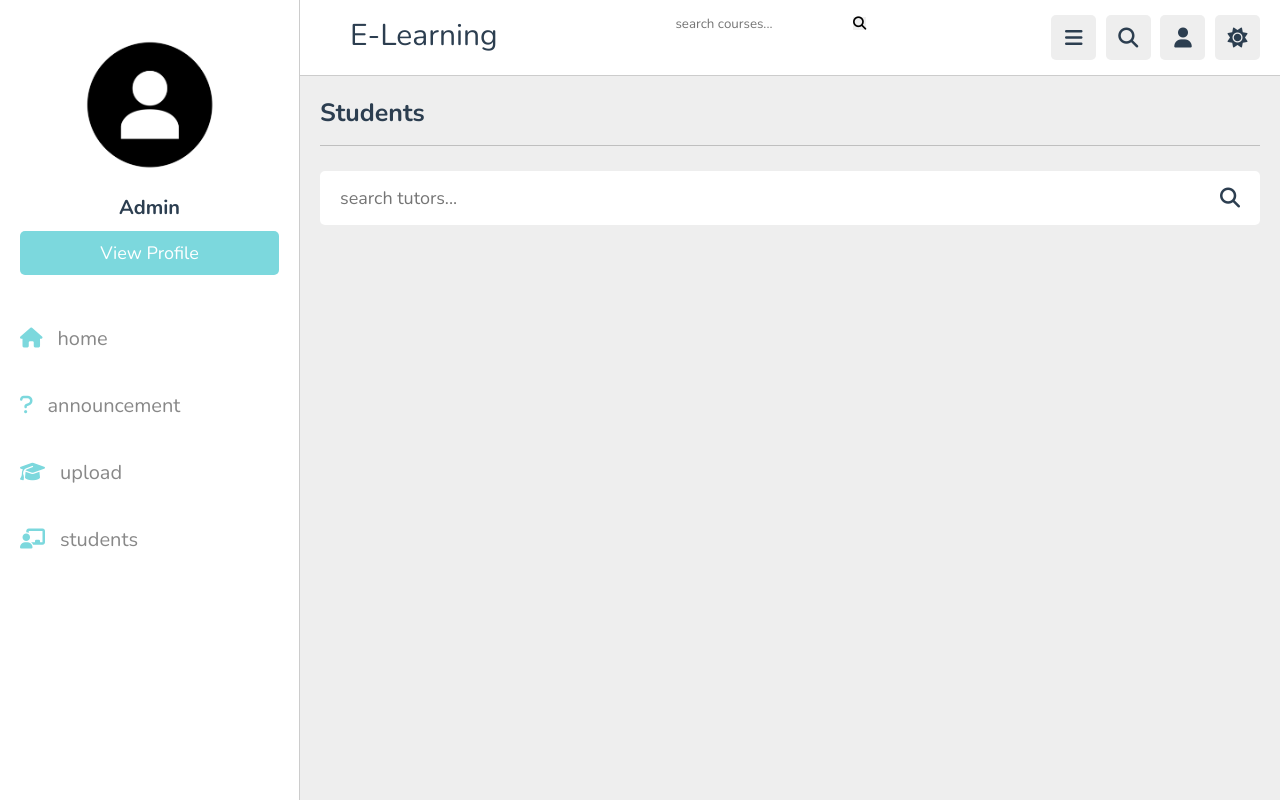
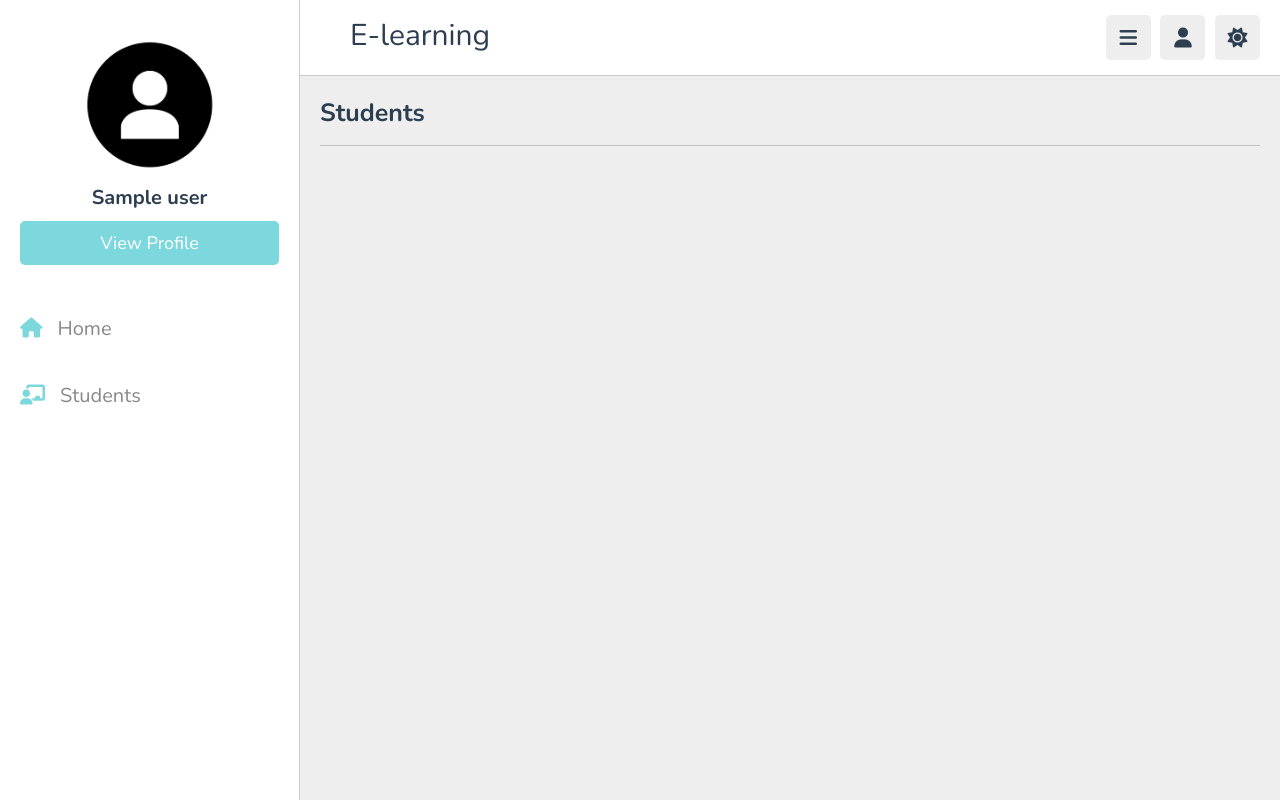
Before and after one commit to GauravDhanraja/E-learnify, a Flask app: template templates/admin/students.html in a window 1280 px wide. Run offline with Flask 3, Linux system fonts and the light colour scheme; the template is opened without the code that fills it: most values are stand-ins (such as "Sample title", 1, 10 or a date in 2020); data that the repository does not hold is empty; some libraries are stand-ins or nearby versions.

Commit message:
Configured student management and course assignment upload functionality

```diff
--- a/main.py
+++ b/main.py
@@ -115,22 +115,51 @@ def download_course_notes(course_name, filename):
         return "Unauthorized", 401
 
 def show_course_notes(course_name):
-    user_uid = session.get('user_uid')
-    user_details = get_users_data()
-    course = next((c for c in courses if c['name'] == course_name), None)
-    if course:
-        upload_path = f"subjects/{course_name}/public"
-        blobs = list(bucket.list_blobs(prefix=f"subjects/{course_name}/public/"))
-        files = []
-        for blob in blobs:
-            file_data = {
-                'filename': blob.name.split('/')[-1],
-                'download_url': blob.public_url
-            }
-            files.append(file_data)
-        return files
-    else:
-        return []
+    if 'user_id' in session:
+        user_uid = session.get('user_uid')
+        user_details = get_users_data()
+        course = next((c for c in courses if c['name'] == course_name), None)
+        if course:
+            upload_path = f"subjects/{course_name}/public"
+            blobs = list(bucket.list_blobs(prefix=f"subjects/{course_name}/public/"))
+            files = []
+            for blob in blobs:
+                file_data = {
+                    'filename': blob.name.split('/')[-1],
+                    'download_url': blob.public_url
+                }
+                files.append(file_data)
+            return files
+        else:
+            return []
+
+@app.route('/student/upload/<course_name>', methods=['POST'])
+def upload_assignment(course_name):
+    if 'user_id' in session:
+        uploaded_file = request.files['file']
+        if uploaded_file.filename == '':
+            return """
+            <script>
+                alert("No file selected for upload!");
+                window.history.back();
+            </script>
+            """
+
+        user_uid = session.get('user_uid')
+        user_details = get_users_data()
+        usn = user_details["usn"]
+        course = next((c for c in courses if c['name'] == course_name), None)
+        if course:
+            upload_path = f"subjects/{course_name}/private/{usn}"
+
+            filename = uploaded_file.filename
+            blob = bucket.blob(upload_path + '/' + filename)
+            blob.upload_from_file(uploaded_file)
+
+            return redirect(url_for("student_dashboard"))
+        else:
+            return "User not found!", 404
+
 
 
 @app.route('/userprof/<filename>')
@@ -328,6 +357,14 @@ def admin_profile_page():
     return render_template("admin/profile.html",userData = userData)
 
 
+@app.route("/admin/students", methods = ["GET"])
+def admin_students_list():
+    if 'user_id' in session:
+        user_details = get_users_data()
+        userData = {"name": user_details["name"]}
+    return render_template("admin/students.html", userData = userData)
+
+
 if __name__ == "__main__":
     app.secret_key = os.environ.get("FLASK_SECRET_KEY", "MeOWmEWOnIGGAa")
     app.run(debug=True)
--- a/templates/admin/home.html
+++ b/templates/admin/home.html
@@ -55,7 +55,7 @@
 
    <nav class="navbar">
       <a href="/admin/home"><i class="fas fa-home"></i><span>Home</span></a>
-      <a href="teachers.html"><i class="fas fa-chalkboard-user"></i><span>Students</span></a>
+      <a href="/admin/students"><i class="fas fa-chalkboard-user"></i><span>Students</span></a>
 
    </nav>
 
--- a/templates/admin/profile.html
+++ b/templates/admin/profile.html
@@ -55,7 +55,7 @@
 
    <nav class="navbar">
       <a href="/admin/home"><i class="fas fa-home"></i><span>Home</span></a>
-      <a href="students.html"><i class="fas fa-chalkboard-user"></i><span>Students</span></a>
+      <a href="/admin/students"><i class="fas fa-chalkboard-user"></i><span>Students</span></a>
 
    </nav>
 
--- a/templates/admin/students.html
+++ b/templates/admin/students.html
@@ -4,14 +4,14 @@
    <meta charset="UTF-8">
    <meta http-equiv="X-UA-Compatible" content="IE=edge">
    <meta name="viewport" content="width=device-width, initial-scale=1.0">
-   <title>teachers</title>
+   <title>Students</title>
 
    <!-- font awesome cdn link  -->
    <link rel="stylesheet" href="https://cdnjs.cloudflare.com/ajax/libs/font-awesome/6.1.2/css/all.min.css">
 
    <!-- custom css file link  -->
-   <link rel="stylesheet" href="css/style.css">
-   <link rel="stylesheet" href="css/teacher.css">
+   <link rel="stylesheet" href="{{ url_for('static', filename='css/style.css') }}">
+   <link rel="stylesheet" href="{{ url_for('static', filename='css/profile.css') }}">
 
 </head>
 <body>
@@ -20,28 +20,20 @@
 
    <section class="flex">
 
-      <a href="home.html" class="logo">E-Learning</a>
-
-      <form action="search.html" method="post" class="search-form">
-         <input type="text" name="search_box" required placeholder="search courses..." maxlength="100">
-         <button type="submit" class="fas fa-search"></button>
-      </form>
+      <a href="/admin/home" class="logo">E-learning</a>
 
       <div class="icons">
          <div id="menu-btn" class="fas fa-bars"></div>
-         <div id="search-btn" class="fas fa-search"></div>
          <div id="user-btn" class="fas fa-user"></div>
          <div id="toggle-btn" class="fas fa-sun"></div>
       </div>
 
       <div class="profile">
-         <img src="images/pfp.png" class="image" alt="">
-         <h3 class="name">Admin</h3>
-
-         <a href="profile.html" class="btn">view profile</a>
+         <img src="{{ url_for('get_user_profile_pic', filename='pfp.png') }}" alt="Profile Picture" style="max-width: 150px; height: auto;">
+         <h3 class="name" id="name">{{ userData.name }}</h3>
          <div class="flex-btn">
-            <a href="index.html" class="option-btn">login</a>
-            <a href="register.html" class="option-btn">register</a>
+            <a href="/admin/profile" class="btn">Profile</a>
+            <a href="/sign-out" class="option-btn">Logout</a>
          </div>
       </div>
 
@@ -56,17 +48,14 @@
    </div>
 
    <div class="profile">
-      <img src="images/pfp.png" class="image" alt="">
-      <h3 class="name">Admin</h3>
-
-      <a href="profile.html" class="btn">view profile</a>
+      <img src="{{ url_for('get_user_profile_pic', filename='pfp.png') }}" alt="Profile Picture" style="max-width: 150px; height: auto;">
+      <h3 class="name" id="name">{{ userData.name }}</h3>
+      <a href="/admin/profile" class="btn">view profile</a>
    </div>
 
    <nav class="navbar">
-      <a href="home.html"><i class="fas fa-home"></i><span>home</span></a>
-      <a href="announcements.html"><i class="fas fa-question"></i><span>announcement</span></a>
-      <a href="notes.html"><i class="fas fa-graduation-cap"></i><span>upload</span></a>
-      <a href="students.html"><i class="fas fa-chalkboard-user"></i><span>students</span></a>
+      <a href="/admin/home"><i class="fas fa-home"></i><span>Home</span></a>
+      <a href="/admin/students"><i class="fas fa-chalkboard-user"></i><span>Students</span></a>
 
    </nav>
 
@@ -76,40 +65,14 @@
 
    <h1 class="heading">Students</h1>
 
-   <form action="" method="post" class="search-tutor">
-      <input type="text" name="search_box" placeholder="search tutors..." required maxlength="100">
-      <button type="submit" class="fas fa-search" name="search_tutor"></button>
-   </form>
-
    <div class="box-container">
-
-    <!--  <div class="box offer">
-         <h3>become a tutor</h3>
-         <p>Lorem ipsum dolor sit amet consectetur adipisicing elit. Eveniet, itaque ipsam fuga ex et aliquam.</p>
-         <a href="register.html" class="inline-btn">get started</a>
-      </div>-->
 
 
 
 </section>
 
 
-
-
-
-
-
-
-
-
-
-
-
-
-
-
-<!-- custom js file link  -->
-<script src="js/script2.js"></script>
+<script src="{{ url_for('static', filename='js/script.js') }}"></script>
 
 
 </body>
--- a/templates/public/courses.html
+++ b/templates/public/courses.html
@@ -78,7 +78,11 @@
       </div>
 
       <div class="assignment">
-            <h3>Assignement</h3>
+         <h3>Upload assignement here</h3>
+         <form action="/student/upload/{{ course.name }}" method="post" enctype="multipart/form-data">
+           <input type="file" name="file" accept=".pdf, .doc, .docx">
+           <button class="option-btn" type="submit">Upload</button>
+         </form>
       </div>
 
    </div>
```
Also changed, not shown: static/css/courses.css (+18 -0 lines).
